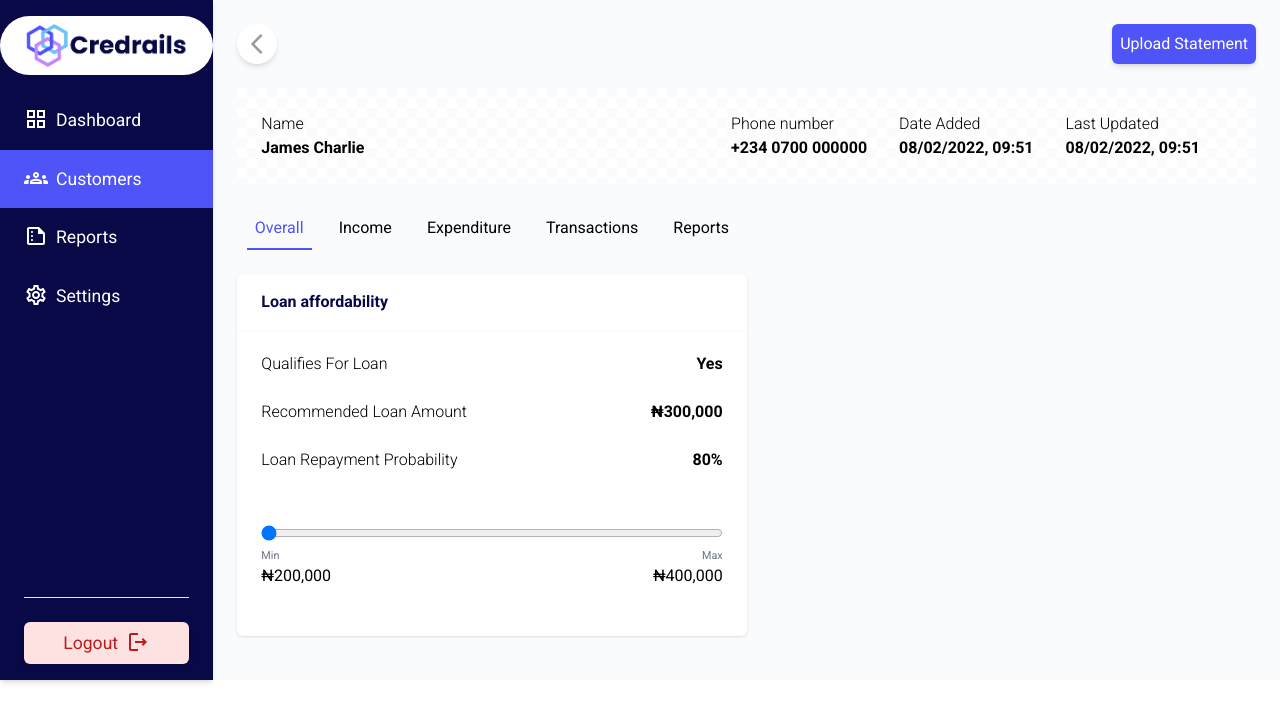
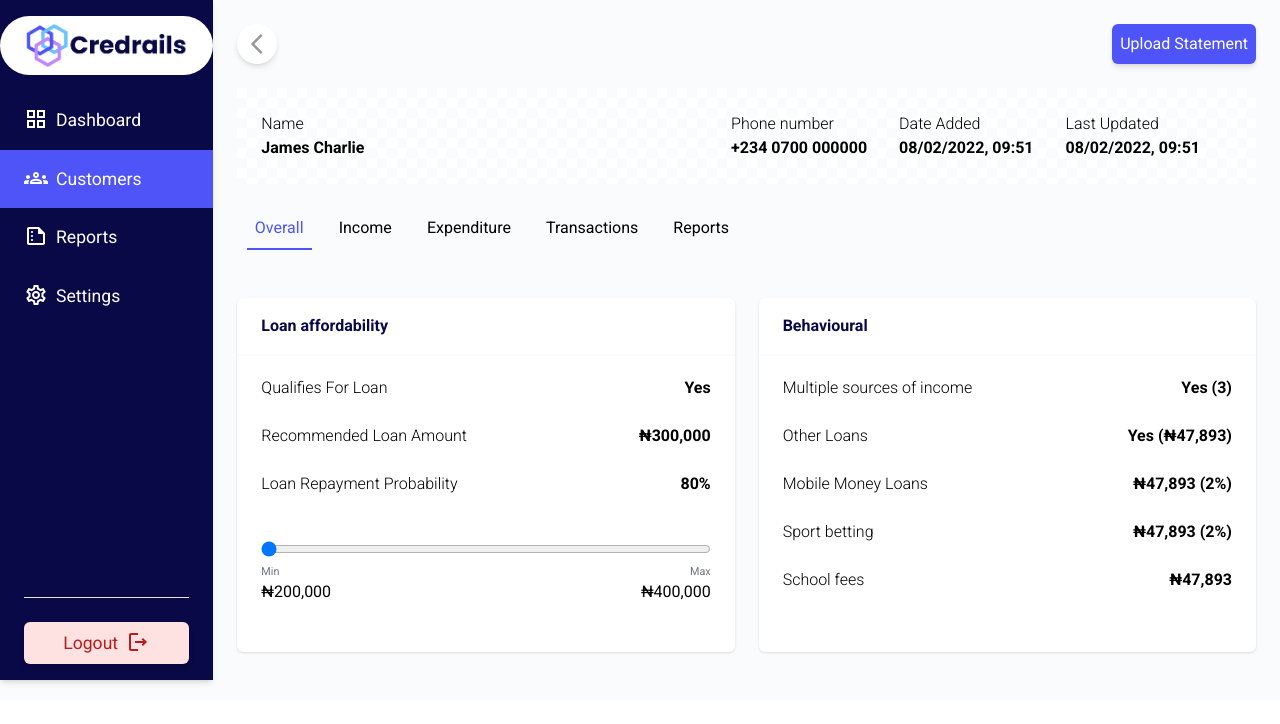
Before and after one commit to d3vkk/credrails, a Vue app: page / in a window 1280 px wide. Shown: the top 724 px of the page. Built offline with nearby package versions, Linux system fonts and the light colour scheme.

Commit message:
refactor: Add BehaviourCard

```diff
--- /dev/null
+++ b/src/components/BehaviourCard.vue
@@ -0,0 +1,52 @@
+<template>
+  <div>
+    <CustomerCard :cardTitle="'Behavioural'" :cardList="behaviourArr" />
+  </div>
+</template>
+
+<script lang="ts">
+import { defineComponent } from "vue";
+import CustomerCard from "../layouts/CustomerCard.vue";
+import customerBehaviour from "../utils/customerBehaviour";
+import CustomerCardDetails from "../types/CustomerCardDetails";
+
+export default defineComponent({
+  components: {
+    CustomerCard,
+  },
+  setup() {
+    const behaviourArr: Array<CustomerCardDetails> = [
+      {
+        title: "Multiple sources of income",
+        body: customerBehaviour.incomeSources
+          ? `Yes (${customerBehaviour.incomeSources})`
+          : "No",
+      },
+      {
+        title: "Other Loans",
+        body: customerBehaviour.otherLoans
+          ? `Yes (₦${customerBehaviour.otherLoans.toLocaleString()})`
+          : "No",
+      },
+      {
+        title: "Mobile Money Loans",
+        body: `₦${customerBehaviour.mobileMoneyLoans.amount.toLocaleString()} (${customerBehaviour.mobileMoneyLoans.percentage}%)`,
+      },
+      {
+        title: "Sport betting",
+        body: `₦${customerBehaviour.sportBetting.amount.toLocaleString()} (${customerBehaviour.sportBetting.percentage}%)`,
+      },
+      {
+        title: "School fees",
+        body: `₦${customerBehaviour.schoolFees.toLocaleString()}`,
+      },
+    ];
+
+    return {
+      behaviourArr,
+    };
+  },
+});
+</script>
+
+<style scoped></style>
--- a/src/components/LoanCard.vue
+++ b/src/components/LoanCard.vue
@@ -1,5 +1,5 @@
 <template>
-  <div class="w-1/2">
+  <div>
     <CustomerCard
       :cardTitle="'Loan affordability'"
       :cardList="loanArr"
@@ -40,7 +40,6 @@ export default defineComponent({
       min: loanAffordability.loanAmountRange.min,
     };
     return {
-      loanAffordability,
       loanArr,
       rangeList,
     };
--- a/src/layouts/Rangebar.vue
+++ b/src/layouts/Rangebar.vue
@@ -1,5 +1,5 @@
 <template>
-  <div class="pt-10">
+  <div class="pt-8">
     <div class="slider">
       <input
         type="range"
--- /dev/null
+++ b/src/types/CustomerBehaviour.ts
@@ -0,0 +1,15 @@
+interface CustomerBehaviour {
+  incomeSources: number;
+  otherLoans: number;
+  mobileMoneyLoans: {
+    amount: number;
+    percentage: number;
+  };
+  sportBetting: {
+    amount: number;
+    percentage: number;
+  };
+  schoolFees: number;
+}
+
+export default CustomerBehaviour;
--- /dev/null
+++ b/src/utils/customerBehaviour.ts
@@ -0,0 +1,17 @@
+import CustomerBehaviour from "../types/CustomerBehaviour";
+
+const customerBehaviour: CustomerBehaviour = {
+  incomeSources: 3,
+  otherLoans: 47893,
+  mobileMoneyLoans: {
+    amount: 47893,
+    percentage: 2,
+  },
+  sportBetting: {
+    amount: 47893,
+    percentage: 2,
+  },
+  schoolFees: 47893,
+};
+
+export default customerBehaviour;
--- a/src/views/Dashboard.vue
+++ b/src/views/Dashboard.vue
@@ -7,7 +7,12 @@
       <li><Navbar /></li>
       <li><ProfileCard /></li>
       <li><SubNavbar /></li>
-      <li><LoanCard /></li>
+      <li>
+        <ul class="customercards flex flex-col md:flex-row lg:flex-row">
+          <li class="mr-6"><LoanCard /></li>
+          <li><BehaviourCard/></li>
+        </ul>
+      </li>
     </ul>
   </div>
 </template>
@@ -19,6 +24,7 @@ import Sidebar from "../components/Sidebar.vue";
 import ProfileCard from "../components/ProfileCard.vue";
 import SubNavbar from "../components/SubNavbar.vue";
 import LoanCard from "../components/LoanCard.vue";
+import BehaviourCard from "../components/BehaviourCard.vue";
 
 export default defineComponent({
   components: {
@@ -27,6 +33,7 @@ export default defineComponent({
     ProfileCard,
     SubNavbar,
     LoanCard,
+    BehaviourCard,
   },
 });
 </script>
@@ -39,4 +46,8 @@ export default defineComponent({
 li {
   @apply my-6;
 }
+
+.customercards li {
+  width: 50%;
+}
 </style>
```
